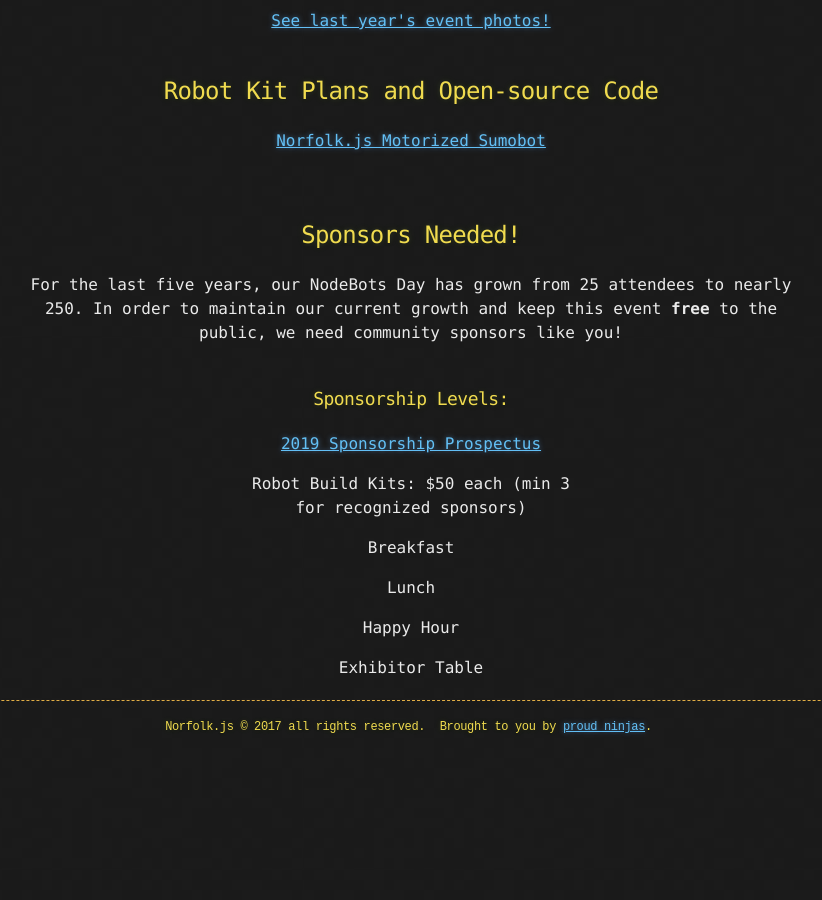
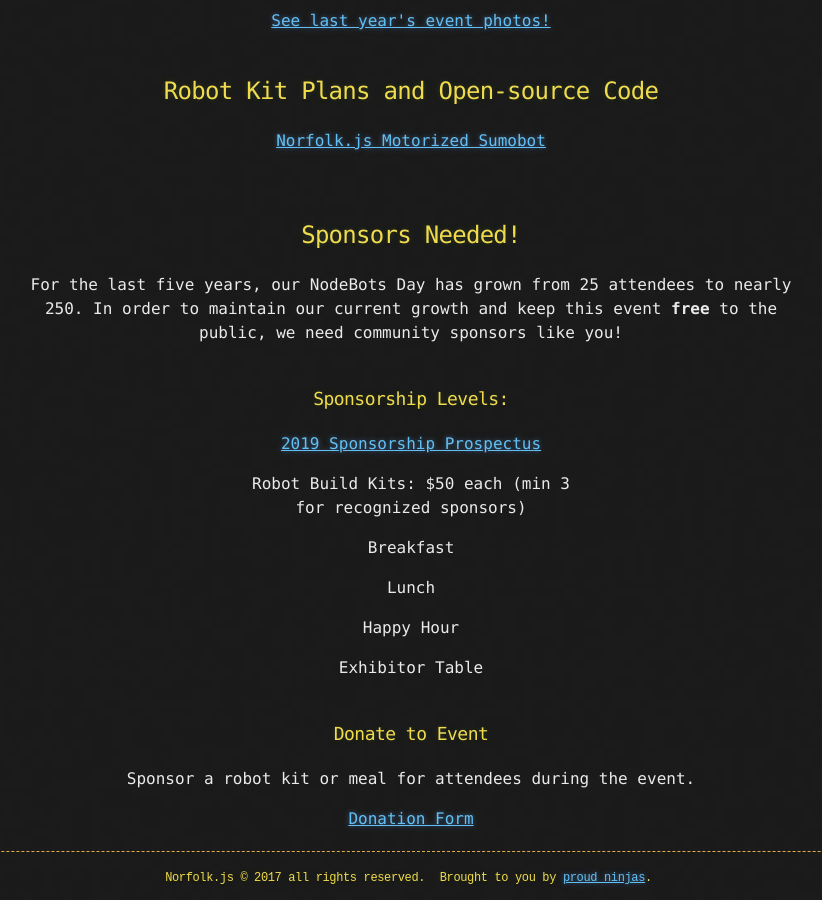
Before and after one commit to norfolkjs/norfolkjs.github.io, a Jekyll site: the page built from nodebots/index.html, in a window 1280 px wide and 900 px high, scrolled down 727 px. Shown: the whole window, without its empty margins (229-1051 px from the left). Built offline with Jekyll 4.4.1, drawn with Linux system fonts in a browser that asks for light colours; nearby versions of some CDN libraries; before the commit the page ends 1476 px from its top, so only the background shows below that; some of the changed lines change nothing that is shown.

Commit message:
Update index.html

```diff
--- a/nodebots/index.html
+++ b/nodebots/index.html
@@ -45,11 +45,9 @@
     <p>Exhibitor Table</p>
 </div>
 
-<!--
 <br>
 <h3>Donate to Event</h3>
 
 <p>Sponsor a robot kit or meal for attendees during the event.</p>
 
-<p><a href="https://ti.to/nodebots-day/nodebots-day-2018">Donation Form</a></p>
--->
+<p><a href="https://ti.to/nodebots-day/nodebots-day-2019">Donation Form</a></p>
```
